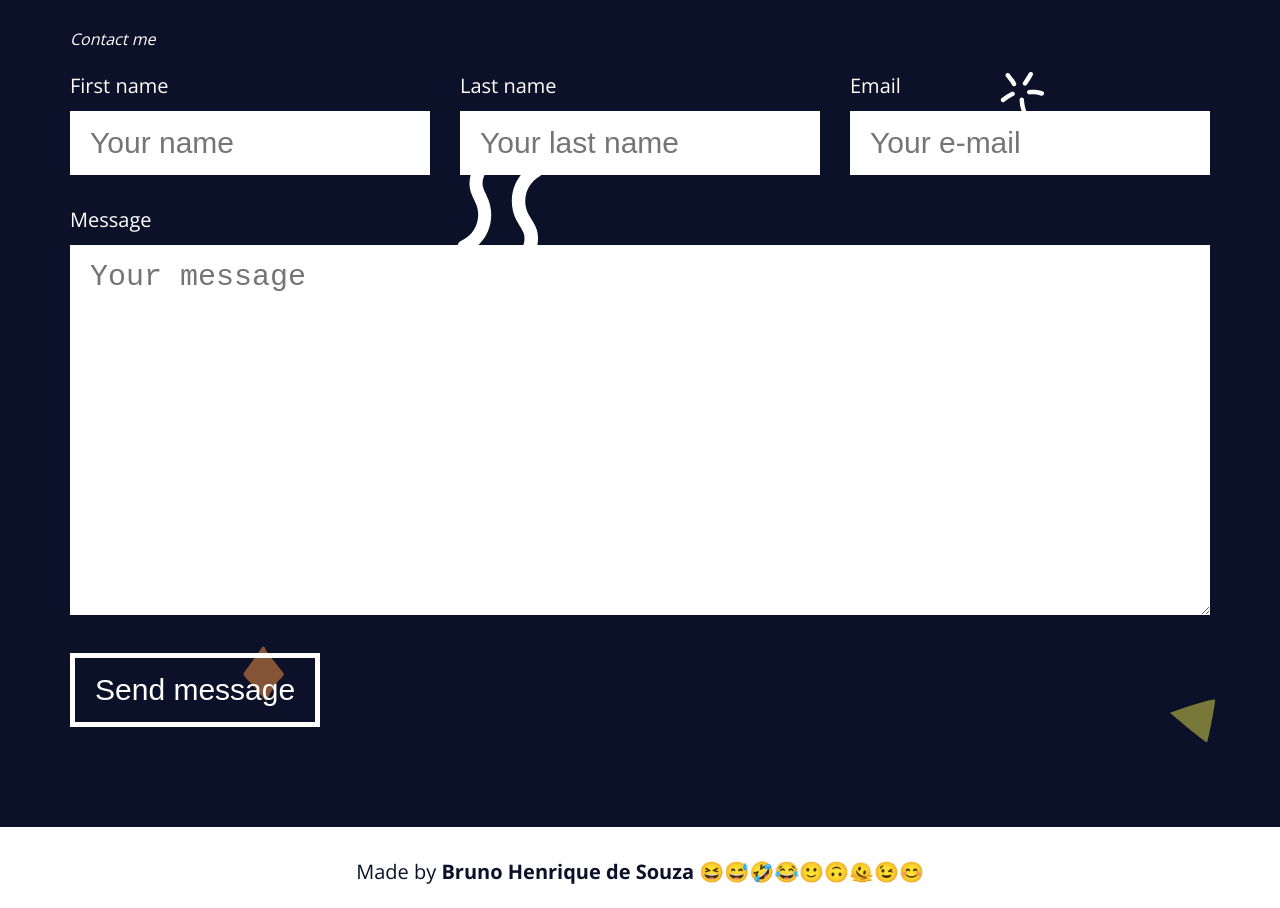
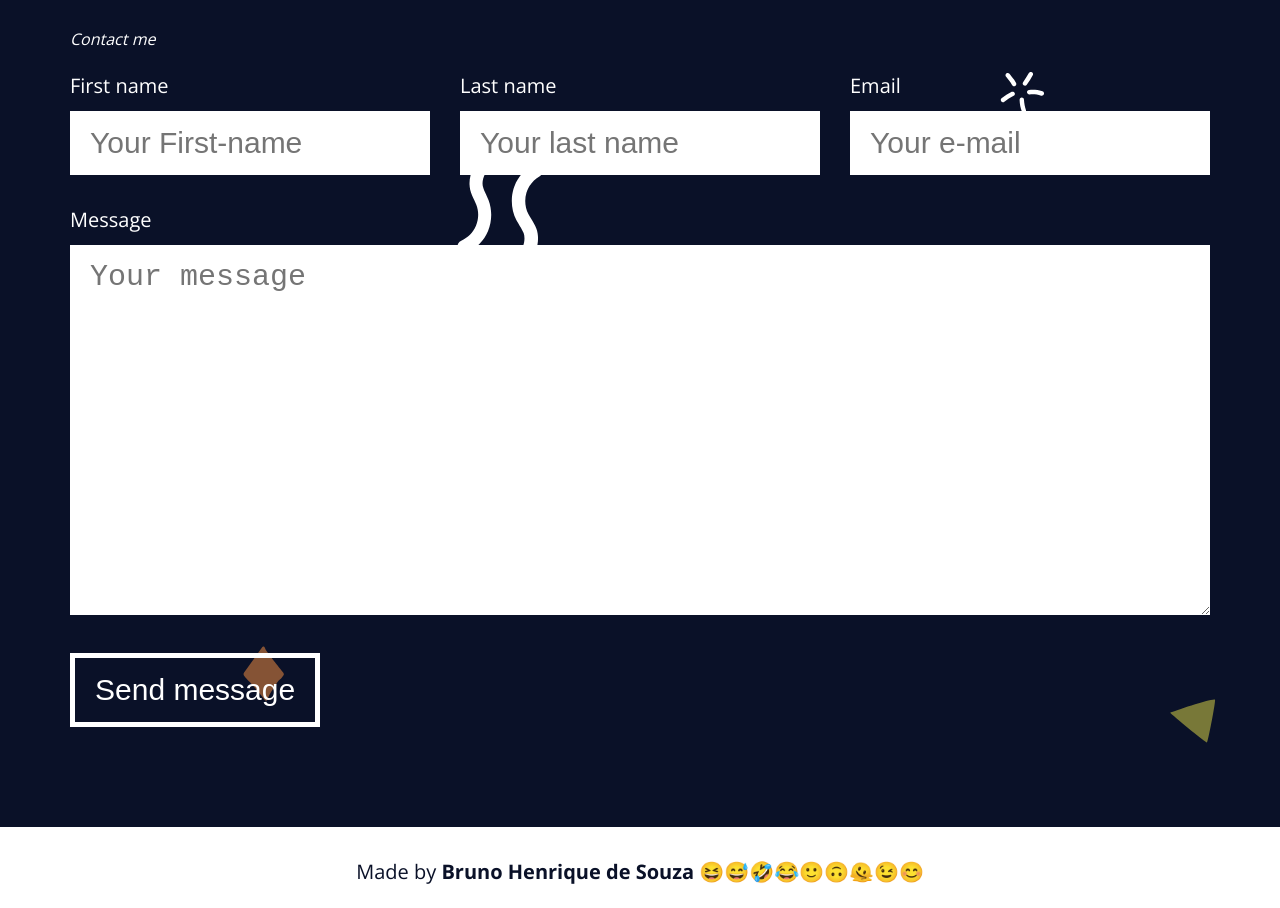
Before and after one commit to brunohsouza258-cmd/Landing-Page, a plain HTML site: page index.html in a window 1280 px wide. Shown: the part 5658-6566 px from the top of the page. Drawn offline with nearby package versions, Linux system fonts and the light colour scheme.

Commit message:
Atualiza o projeto

```diff
--- a/index.html
+++ b/index.html
@@ -634,7 +634,7 @@
                                 type="text"
                                 name="first-name"
                                 id="first-name"
-                                placeholder="Your name"
+                                placeholder="Your First-name"
                             >
 
                         </div>
```
Also changed, not shown: 1 other file.
